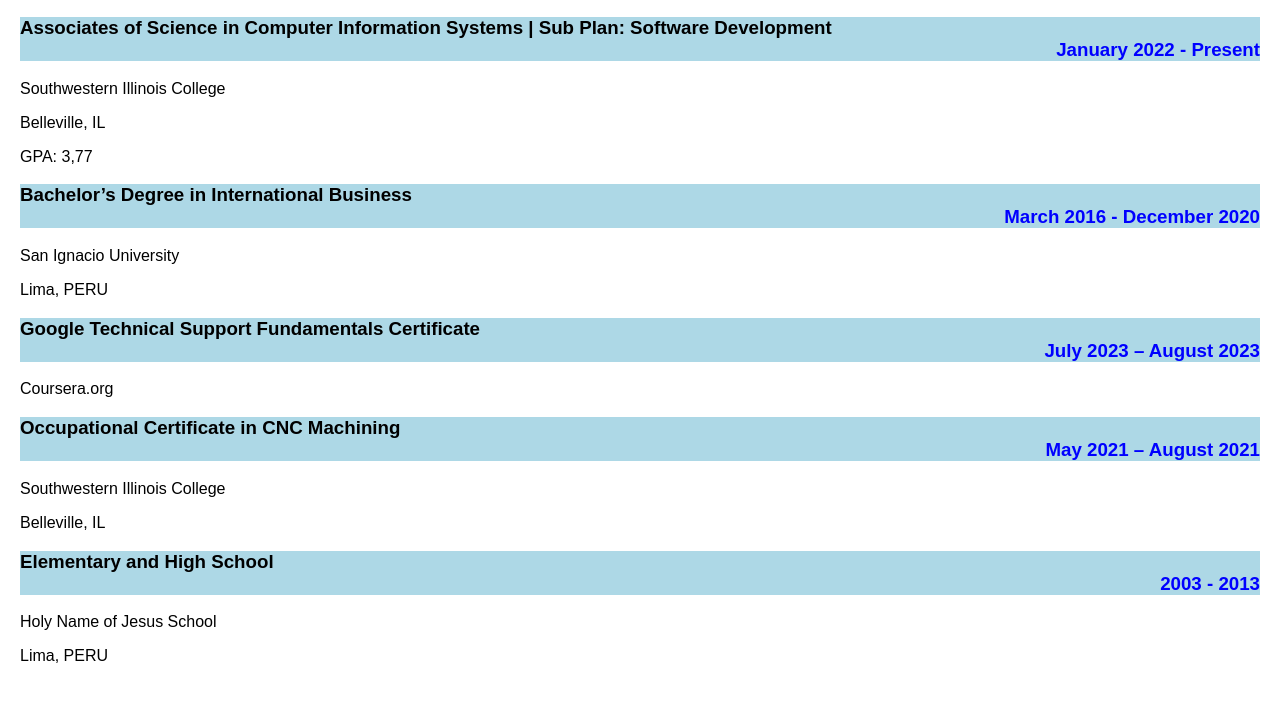
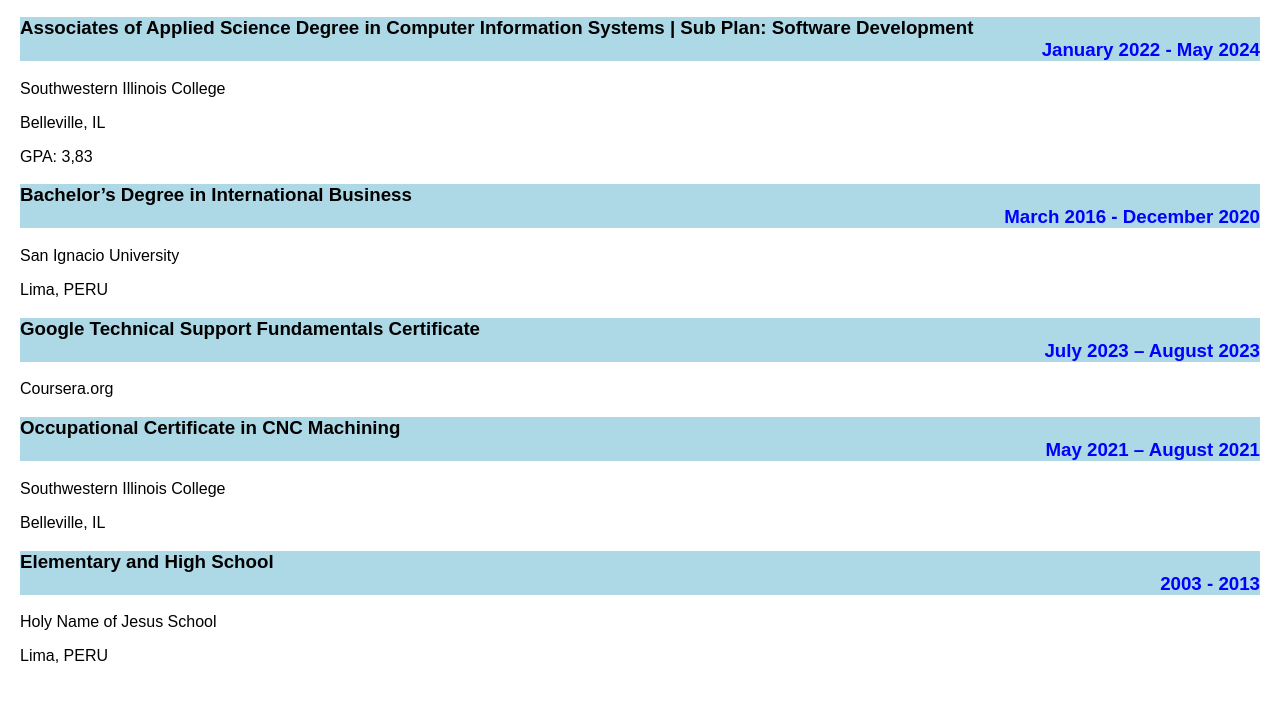
Before and after one commit to paulo24816/paulo24816.github.io, a plain HTML site: page education.html in a window 1280 px wide. Shown: the part 141-842 px from the top of the page. Drawn offline with Linux system fonts and the light colour scheme.

Commit message:
Update education.html

```diff
--- a/education.html
+++ b/education.html
@@ -24,11 +24,11 @@
   <div class="content">
 
     <h2>EDUCATION</h2>
-    <h3> Associates of Science in Computer Information Systems | Sub Plan: Software Development <span
-        class="derecha">January 2022 - Present</span></h3>
+    <h3> Associates of Applied Science Degree in Computer Information Systems | Sub Plan: Software Development <span
+        class="derecha">January 2022 - May 2024</span></h3>
     <p>Southwestern Illinois College</p>
     <p>Belleville, IL</p>
-    <p>GPA: 3,77</p>
+    <p>GPA: 3,83</p>
 
     <h3>Bachelor’s Degree in International Business <span class="derecha">March
         2016 - December 2020</span></h3>
```
